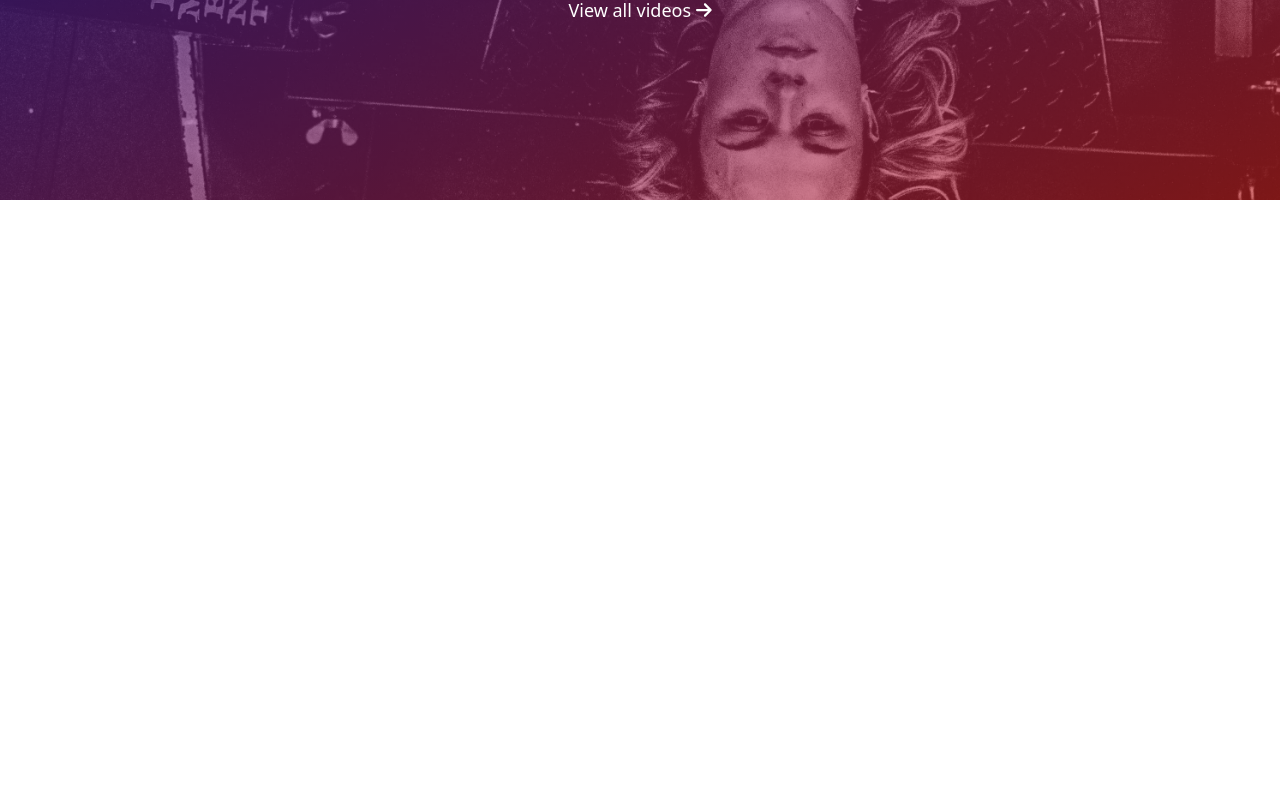
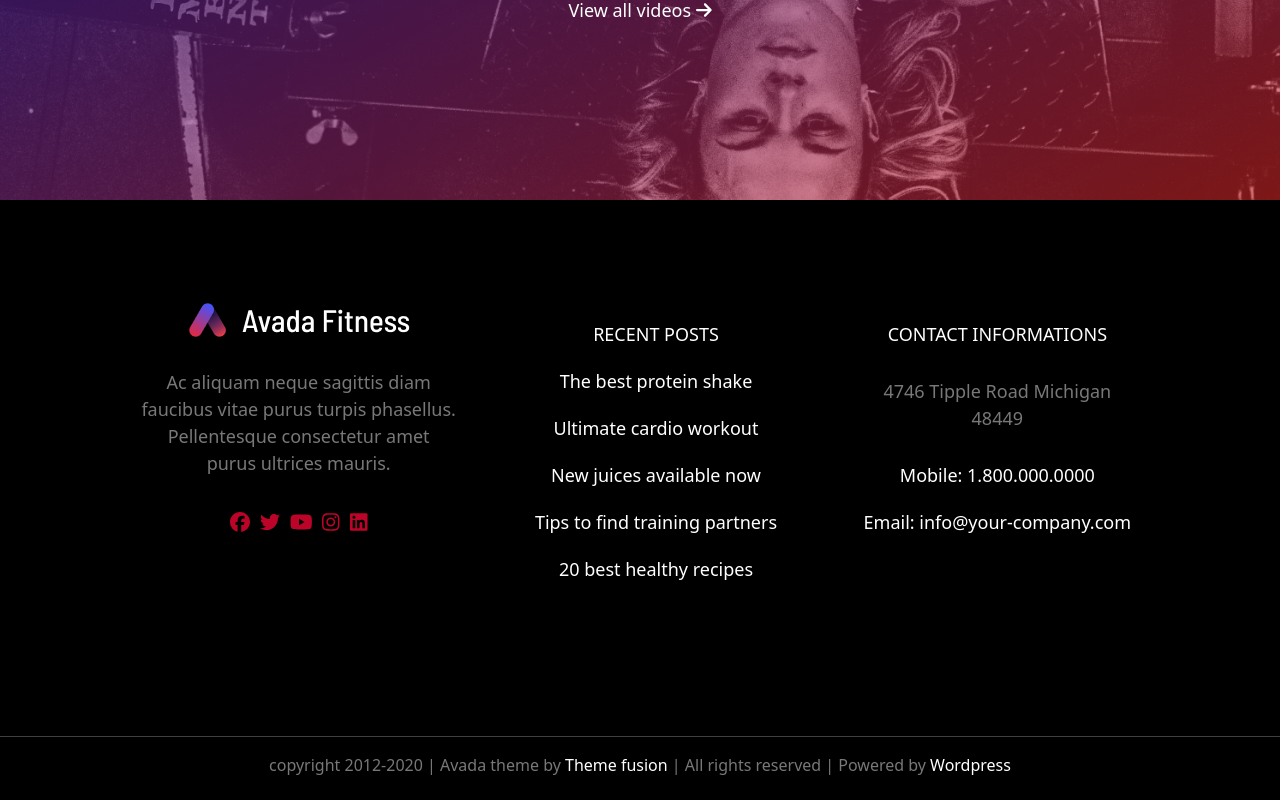
Before and after one commit to JacopoNa/proj-html-vuejs, a Vue app: page / in a window 1280 px wide. Shown: the part 6170-6970 px from the top of the page. Before the commit the page ends 6370 px from the top, so only its background shows below. Built offline with nearby package versions, Linux system fonts and the light colour scheme.

Commit message:
FooterComponent

```diff
--- a/src/App.vue
+++ b/src/App.vue
@@ -2,12 +2,14 @@
   <div id="app">
     <HeaderComponent :menuHeader="menuList"/>
     <MainComponent/>
+    <FooterComponent :menuFooter="footerList"/>
   </div>
 </template>
 
 <script>
 import HeaderComponent from './components/HeaderComponent.vue'
 import MainComponent from './components/MainComponent.vue'
+import FooterComponent from './components/FooterComponent.vue'
 
 export default {
   name: 'App',
@@ -50,12 +52,33 @@ export default {
           new: false
         },
 
+      ],
+      footerList: [
+        {
+          text: 'RECENT POSTS'
+        },
+        {
+          text: 'The best protein shake'
+        },
+        {
+          text: 'Ultimate cardio workout'
+        },
+        {
+          text: 'New juices available now'
+        },
+        {
+          text: 'Tips to find training partners'
+        },
+        {
+          text: '20 best healthy recipes'
+        },
       ]
     }
   },
   components: {
     HeaderComponent,
-    MainComponent
+    MainComponent,
+    FooterComponent
   }
 }
 </script>
--- /dev/null
+++ b/src/components/FooterComponent.vue
@@ -0,0 +1,119 @@
+<template>
+    <footer>
+        <div class="container">
+
+            <div class="top-footer">
+                <div class="row row-cols-3">
+
+                    <div class="col">
+                        <div class="card">
+                            <div class="image">
+                                <img src="../assets/img/logo.png" alt="logo">
+                            </div>
+                            <p>Ac aliquam neque sagittis diam faucibus vitae purus turpis phasellus. Pellentesque consectetur amet purus ultrices mauris.</p>
+                            <div class="icons">
+                                <span><font-awesome-icon icon="fa-brands fa-facebook" /></span>
+                                <span><font-awesome-icon icon="fa-brands fa-twitter" /></span>
+                                <span><font-awesome-icon icon="fa-brands fa-youtube" /></span>
+                                <span><font-awesome-icon icon="fa-brands fa-instagram" /></span>
+                                <span><font-awesome-icon icon="fa-brands fa-linkedin" /></span>
+                            </div>
+                        </div>
+                    </div>
+
+                    <div class="col">
+                        <div class="card">
+                            <ul>
+                                <li v-for="(element,index) in menuFooter" :key="index">
+                                    <a href="#">
+                                        {{ element.text }}
+                                    </a>
+                                </li>
+                            </ul>
+                        </div>
+                    </div>
+
+                    <div class="col">
+                        <div class="card">
+                            <ul>
+                                <li>CONTACT INFORMATIONS</li>
+                                <li class="address">4746 Tipple Road Michigan 48449</li>
+                                <li>Mobile: 1.800.000.0000</li>
+                                <li>Email: info@your-company.com</li>
+                            </ul>
+                        </div>
+                    </div>
+
+                </div>
+            </div>
+
+        </div>
+        <hr>
+        <div class="copyright">copyright 2012-2020 | Avada theme by <span>Theme fusion</span> | All rights reserved | Powered by <span>Wordpress</span></div>
+    </footer>
+</template>
+
+<script>
+export default {
+    name: 'FooterComponent',
+    props: {
+        "menuFooter": Array
+    }
+}
+</script>
+
+<style lang="scss" scoped>
+@import '../assets/styles/variables.scss';
+
+    footer {
+        height: 600px;
+        background-color: $secondary_color;
+        color: $primary_color;
+        text-align: center;
+
+        .container {
+            .top-footer {
+                padding: 100px 0;
+
+                .card {
+                    background-color: $secondary_color;
+                    color: $primary_color;
+
+                    p {
+                        color: $fourth-color;
+                        margin: 30px 0;
+                        font-weight: 500;
+                        font-size: 18px;
+                    }
+                    .icons {
+                        color: #bc0428;
+                        font-size: 20px;
+
+                        span {
+                            margin: 0 5px;
+                        }
+                    }
+                    ul {
+                        li {
+                            font-size: 18px;
+                            margin: 20px 0;
+                            font-weight: 500;
+
+                            &.address {
+                                margin: 30px 0;
+                                color: $fourth-color;
+                            }
+                        }
+                    }
+                }
+            }
+        }
+        .copyright {
+            color: $fourth-color;
+
+            span {
+                color: $primary_color;
+            }
+        }
+    }
+</style>
--- a/src/components/HeaderComponent.vue
+++ b/src/components/HeaderComponent.vue
@@ -3,7 +3,7 @@
         <div class="container d-flex justify-content-between align-items-center">
 
             <div class="logo">
-                <img src="../assets/img/logo.png" alt="">
+                <img src="../assets/img/logo.png" alt="logo">
             </div>
             <div class="menu">
                 <ul>
--- a/src/components/MainComponent.vue
+++ b/src/components/MainComponent.vue
@@ -25,6 +25,7 @@ import CrossfitComponent from './CrossfitComponent.vue'
 
 
 
+
 export default {
     name: 'MainComponent',
     components: {
--- a/src/main.js
+++ b/src/main.js
@@ -9,10 +9,14 @@ import { faYoutube } from '@fortawesome/free-brands-svg-icons'
 import { faAngleRight } from '@fortawesome/free-solid-svg-icons'
 import { faDumbbell } from '@fortawesome/free-solid-svg-icons'
 import { faArrowRight } from '@fortawesome/free-solid-svg-icons'
+import { faFacebook } from '@fortawesome/free-brands-svg-icons'
+import { faTwitter } from '@fortawesome/free-brands-svg-icons'
+import { faInstagram } from '@fortawesome/free-brands-svg-icons'
+import { faLinkedin} from '@fortawesome/free-brands-svg-icons'
 
 import { FontAwesomeIcon } from '@fortawesome/vue-fontawesome'
 
-library.add(faCartShopping, faMagnifyingGlass, faPlay, faYoutube, faAngleRight, faDumbbell, faArrowRight)
+library.add(faCartShopping, faMagnifyingGlass, faPlay, faYoutube, faAngleRight, faDumbbell, faArrowRight, faFacebook, faTwitter, faInstagram, faLinkedin)
 
 Vue.component('font-awesome-icon', FontAwesomeIcon)
 
```
